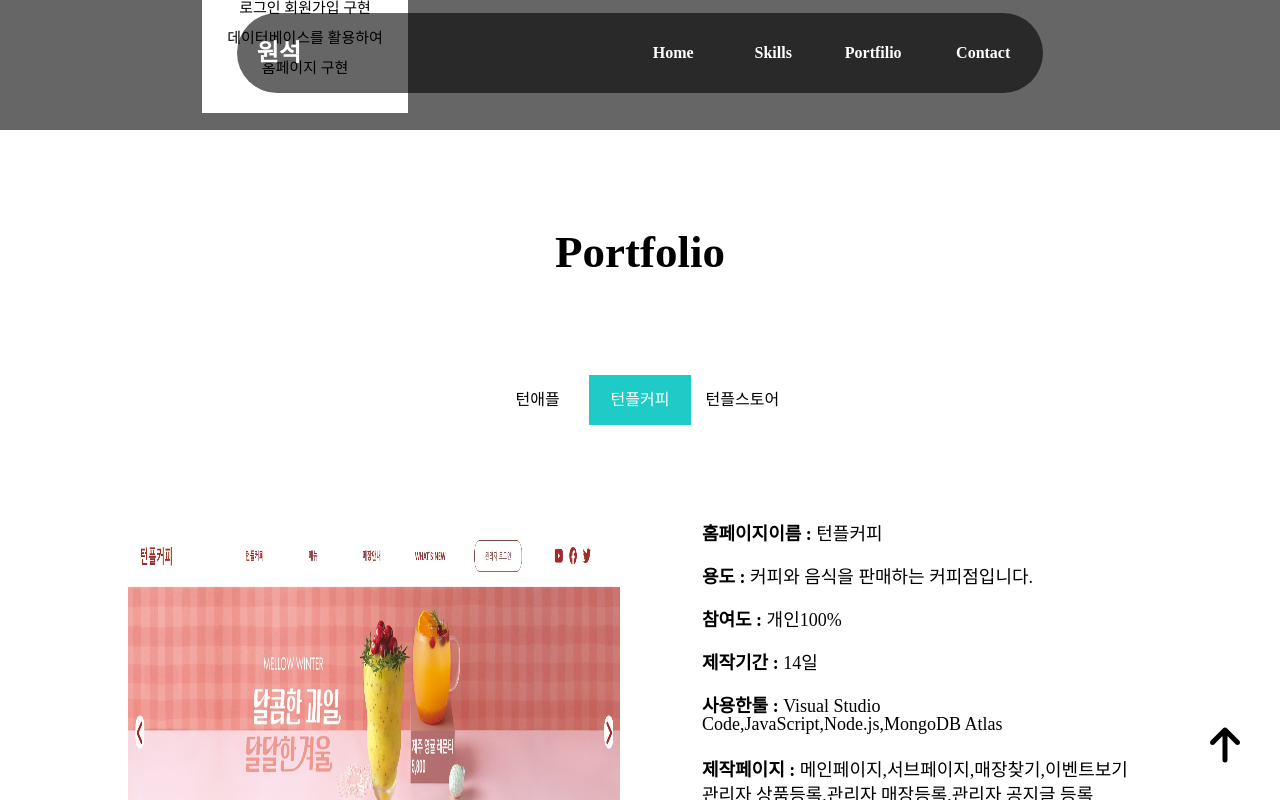
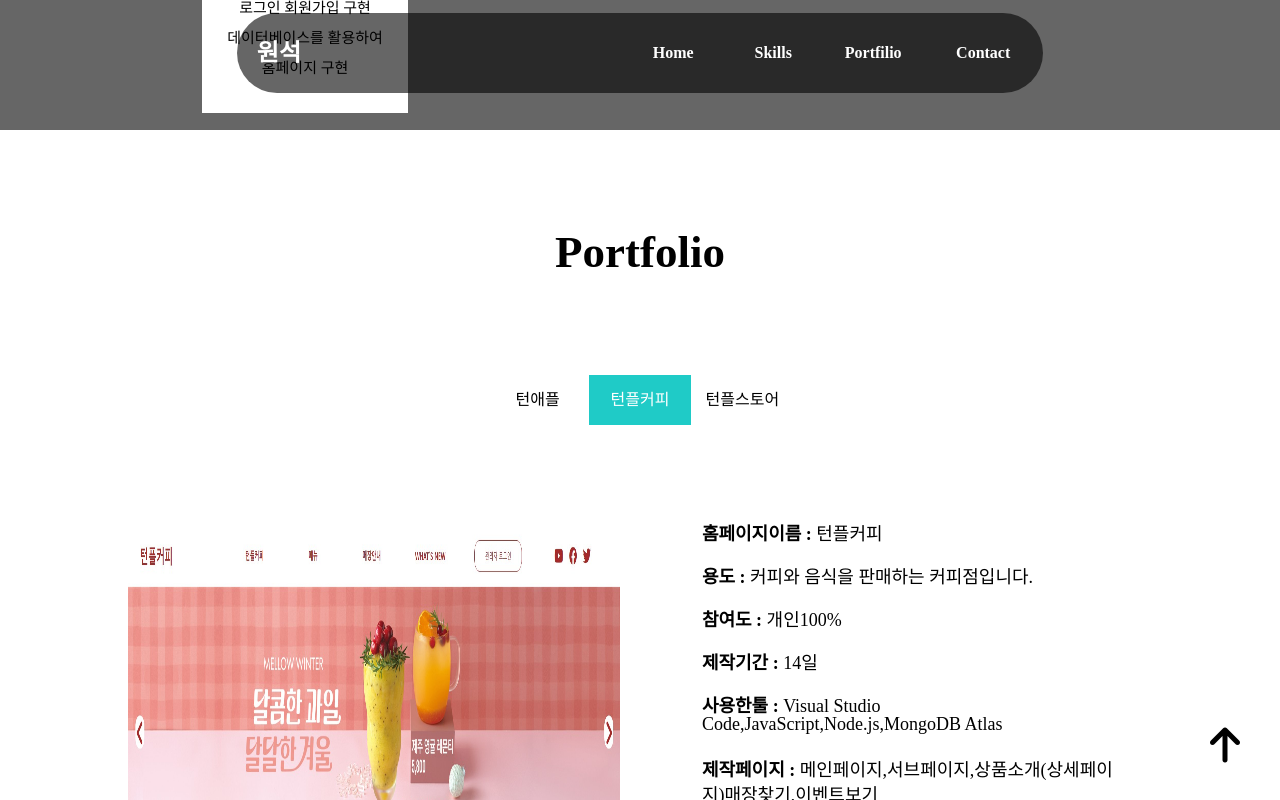
Before and after one commit to wonsc12/port121212, a plain HTML site: page index.html in a window 1280 px wide. Both pictures are taken after a click on the link "턴플커피". Shown: the part 1460-2260 px from the top of the page. Drawn offline with nearby package versions, Linux system fonts and the light colour scheme; files that its build step writes are made by us from their sources.

Commit message:
5fgrgef4

```diff
--- a/index.html
+++ b/index.html
@@ -136,7 +136,7 @@
                                 <p class="tt2">참여도 : <span>개인100%</span></p>
                                 <p class="tt3">제작기간 : <span>14일</span></p>
                                 <p class="tt4">사용한툴 : <span>Visual Studio Code,JavaScript,Node.js,MongoDB Atlas</span></p>
-                                <p class="tt5">제작페이지 : <span>메인페이지,서브페이지,매장찾기,이벤트보기<br>
+                                <p class="tt5">제작페이지 : <span>메인페이지,서브페이지,상품소개(상세페이지)매장찾기,이벤트보기<br>
                                                                  관리자 상품등록,관리자 매장등록,관리자 공지글 등록
                                 </span></p>
                                 <p class="tt6">관리자아이디 : <span>admin 비번:1234</span></p>
```
